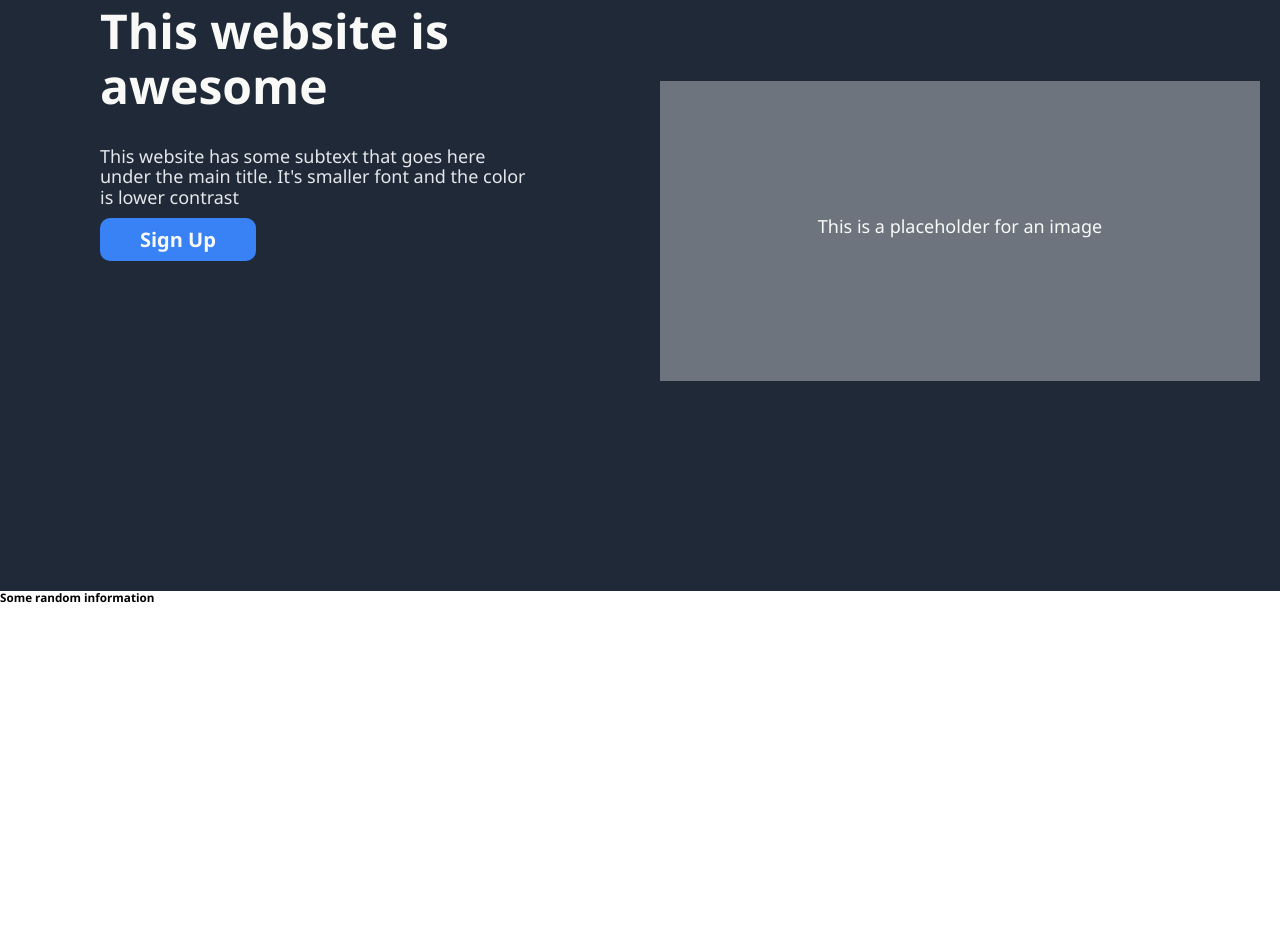
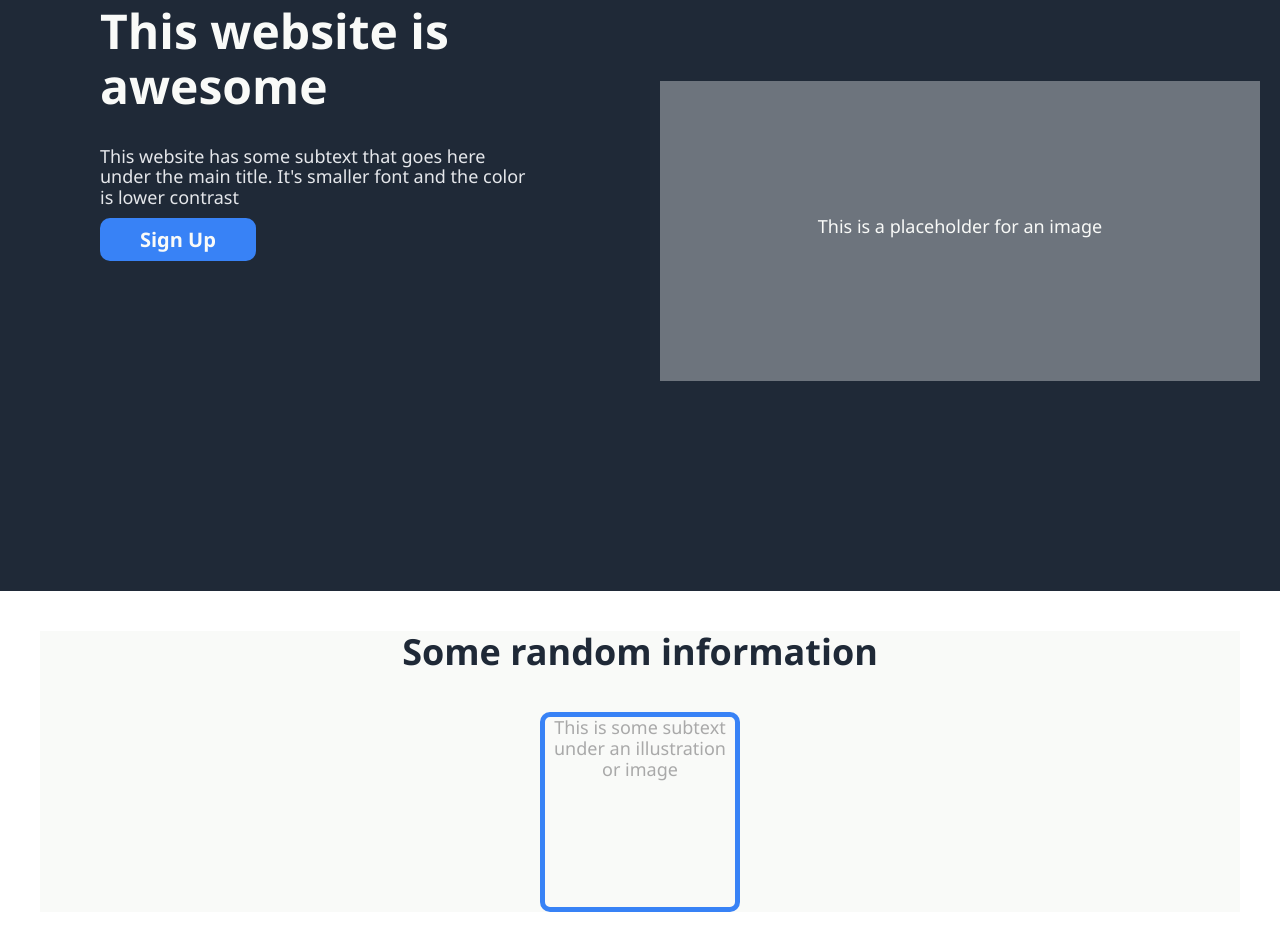
Before and after one commit to markoooooo/Odin-NewVersion, a plain HTML site: page index.html in a window 1280 px wide. Shown: the part 209-1160 px from the top of the page. Before the commit the page ends 814 px from the top, so only its background shows below. Drawn offline with Linux system fonts and the light colour scheme.

```diff
--- a/css/style.css
+++ b/css/style.css
@@ -24,6 +24,19 @@ li {
   list-style: none;
 }
 
+/* Variables */
+
+:root {
+  --dark-bg: #1f2937;
+  --heroMainTxt-color: #f9faf8;
+  --heroMainTxt-size: 48px;
+
+  --heroSecondaryTxt-color: #e5e7eb;
+  --heroSecondaryTxt-size: 18px;
+}
+
+/* Buttons Custom */
+
 .btn {
   border: 0;
   padding: 1rem 4rem;
@@ -43,15 +56,41 @@ li {
   border: 2px solid var(--heroMainTxt-color);
 }
 
-/* Variables */
+/* Utility Paddings and Margins */
 
-:root {
-  --dark-bg: #1f2937;
-  --heroMainTxt-color: #f9faf8;
-  --heroMainTxt-size: 48px;
+/* paddings */
+.p-1 {
+  padding: 1rem;
+}
+.p-2 {
+  padding: 2rem;
+}
+.p-3 {
+  padding: 3rem;
+}
+.p-4 {
+  padding: 4rem;
+}
+.p-5 {
+  padding: 5rem;
+}
 
-  --heroSecondaryTxt-color: #e5e7eb;
-  --heroSecondaryTxt-size: 18px;
+/* margins */
+
+.m-1 {
+  margin: 1rem;
+}
+.m-2 {
+  margin: 2rem;
+}
+.m-3 {
+  margin: 3rem;
+}
+.m-4 {
+  margin: 4rem;
+}
+.m-5 {
+  margin: 4rem;
 }
 
 /* Navigation Section */
@@ -132,4 +171,30 @@ ul:hover {
 
 /* Section Info */
 .info {
+  background-color: var(--heroMainTxt-color);
 }
+
+.info__title {
+  color: var(--dark-bg);
+  text-align: center;
+  font-size: 36px;
+  font-weight: bold;
+}
+
+.container {
+  display: flex;
+  justify-content: center;
+}
+
+.card {
+  width: 20rem;
+  height: 20rem;
+  border: 5px solid #3882f6;
+  border-radius: 1rem;
+}
+
+.card__txt {
+  text-align: center;
+  font-size: 18px;
+  color: darkgray;
+}
--- a/index.html
+++ b/index.html
@@ -14,7 +14,7 @@
     <!-- Header Section -->
     <header>
       <nav class="navigation">
-        <a href="#">Header Logo</a>
+        <a href="">Header Logo</a>
         <ul>
           <li>header link one</li>
           <li>header link two</li>
@@ -41,11 +41,15 @@
       </section>
     </header>
     <main>
-      <section class="info">
-        <h3>Some random information</h3>
-        <div class="card">
-          <div class="card__img"></div>
-          <div class="card__txt"></div>
+      <section class="info m-5">
+        <h3 class="info__title">Some random information</h3>
+        <div class="container m-5">
+          <div class="card">
+            <div class="card__img"></div>
+            <p class="card__txt">
+              This is some subtext under an illustration or image
+            </p>
+          </div>
         </div>
       </section>
     </main>
```
